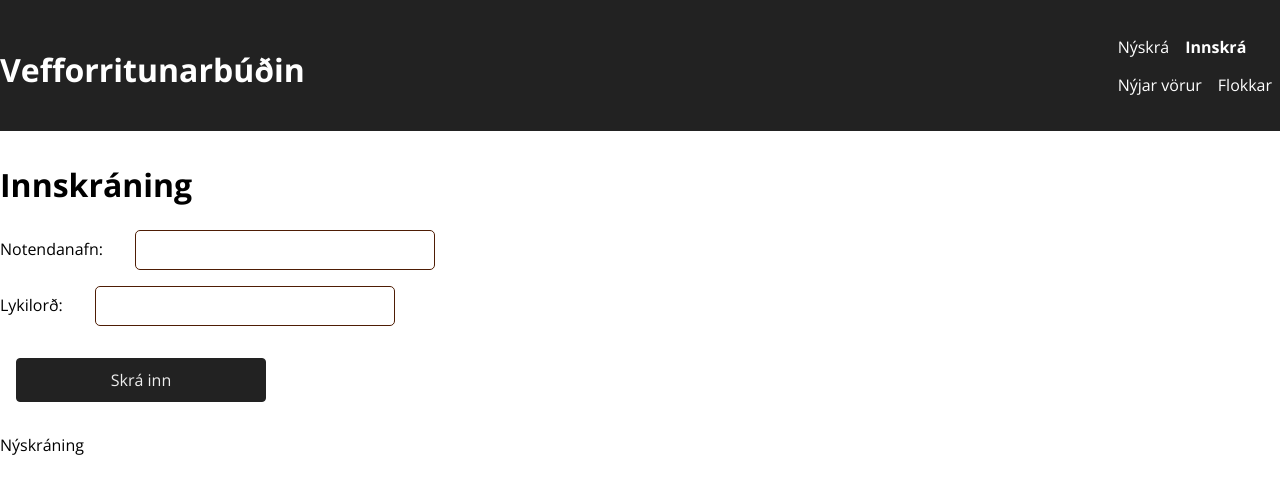
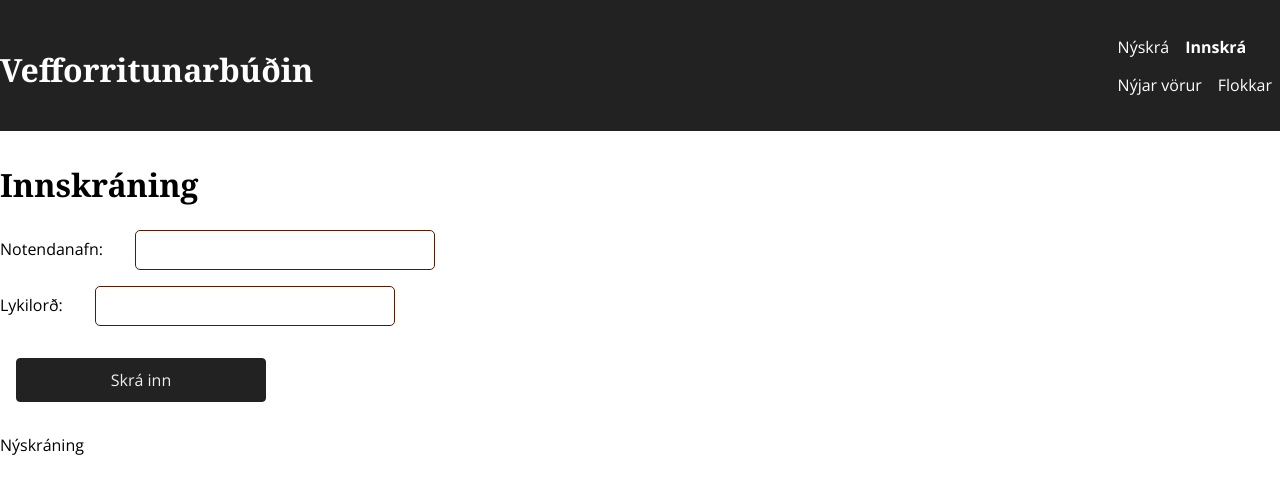
Before and after one commit to tsp93/Vefforritun-Hop-2, a React (Create React App) app: page /login in a window 1280 px wide. Shown: the top 494 px of the page. Built offline with nearby package versions, Linux system fonts and the light colour scheme; no server answers.

Commit message:
CSS heading

```diff
--- a/src/App.scss
+++ b/src/App.scss
@@ -5,3 +5,7 @@
   width: 100%;
   max-width: $max-width;
 }
+
+h1 {
+  font-family: $font-heading;
+}
--- a/src/routes/home/Home.tsx
+++ b/src/routes/home/Home.tsx
@@ -15,6 +15,7 @@ export default function Home() {
     <Fragment>
       <Helmet title="Forsíða" />
 
+      <h1>Nýjar vörur</h1>
       <Products
         limit={6}
       />
--- a/src/routes/product/Product.scss
+++ b/src/routes/product/Product.scss
@@ -1,6 +1,7 @@
 @import '../../config.scss';
 
 .moreFrom {
+  font-family: $font-main;
   margin-bottom: 0;
 
   @media screen and (max-width: $mobile-width){
```
